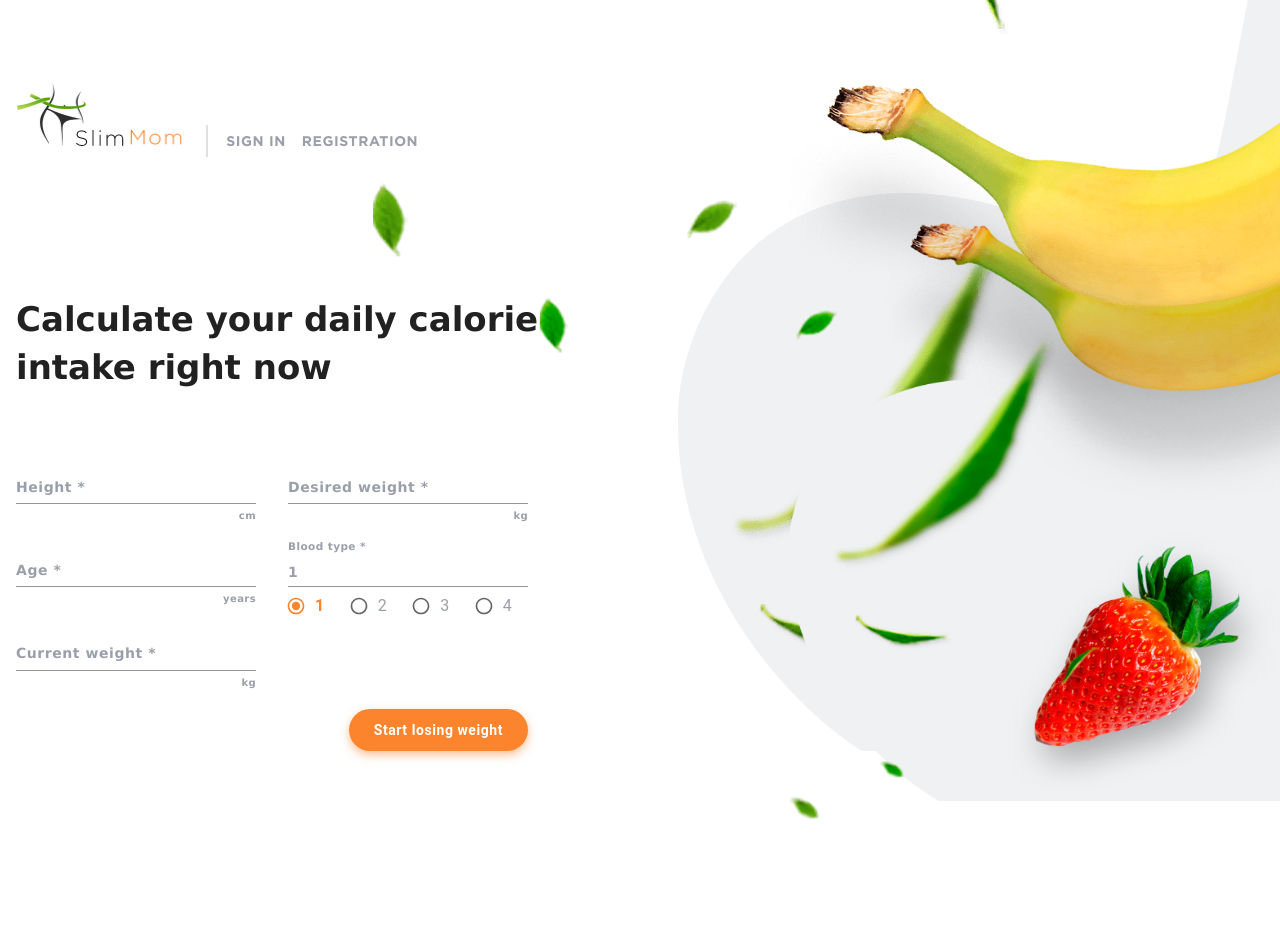
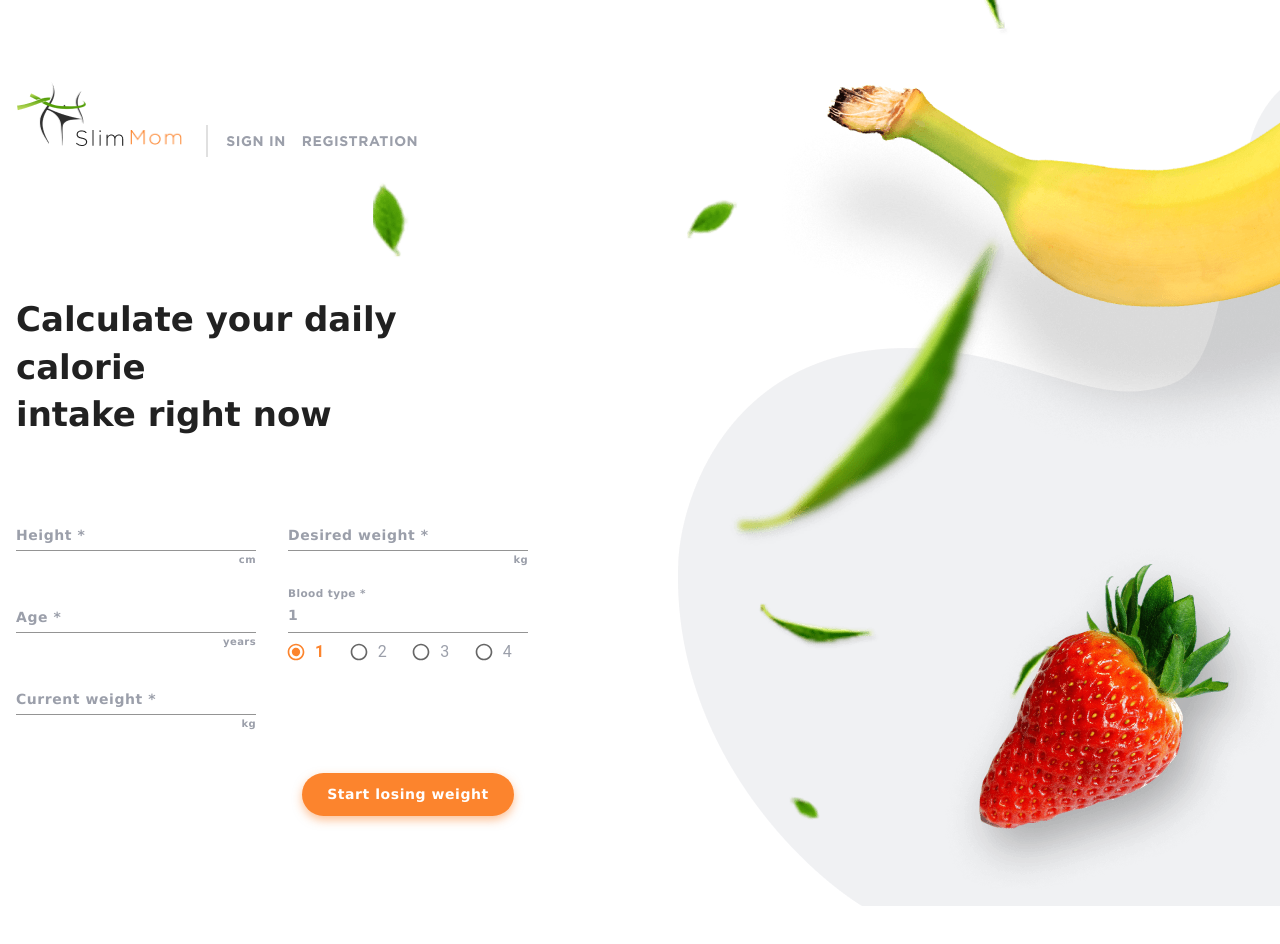
Before and after one commit to denyskuz/slimmom, a React (Create React App) app: page / in a window 1280 px wide. Before the commit the page ends 903 px from the top, so only its background shows below. Built offline with nearby package versions, Linux system fonts and the light colour scheme; no server answers.

Commit message:
Fix background

```diff
--- a/src/components/BackgroundContainer/BackgroundContainer.styled.js
+++ b/src/components/BackgroundContainer/BackgroundContainer.styled.js
@@ -2,30 +2,32 @@ import styled from 'styled-components';
 
 export const ImageContainer = styled.div`
   position: relative;
-  width: 100%;
+  max-width: 1280px;
   height: 100%;
+  margin: 0 auto;
   box-sizing: border-box;
+
+  @media screen and (min-width: 768px) {
+    width: 768px;
+  }
+
   @media screen and (min-width: 1280px) {
-    max-width: 1280px;
-    margin-left: auto;
-    margin-right: auto;
+    width: 1280px;
     background: ${props =>
-      props.visible
-        ? `linear-gradient(to left, #F0F1F3 , #fff)`
-        : 'transparent'};
+      props.visible ? `linear-gradient(to left, #F0F1F3 , #fff)` : 'transparent'};
   }
   z-index: 1;
 `;
 
 export const StrawberryImg = styled.img`
-  @media screen and (max-width: 767px) {
+  @media screen and (max-width: 767.5px) {
     display: none;
   }
   position: absolute;
   display: ${props => (props.visibleImg ? 'flex' : 'none')};
   @media screen and (max-width: 1279px) {
-    bottom: -130px;
-    right: 10px;
+    bottom: -25px;
+    right: 30px;
   }
   @media screen and (min-width: 1280px) {
     bottom: 45px;
@@ -35,14 +37,14 @@ export const StrawberryImg = styled.img`
 `;
 
 export const StrawberryAuthImg = styled.img`
-  @media screen and (max-width: 767px) {
+  @media screen and (max-width: 767.5px) {
     display: none;
   }
   position: absolute;
   display: ${props => (props.visibleImg ? 'flex' : 'none')};
   @media screen and (max-width: 1279px) {
-    bottom: -130px;
-    right: 10px;
+    bottom: 0;
+    right: 0;
   }
   @media screen and (min-width: 1280px) {
     bottom: 45px;
@@ -52,48 +54,48 @@ export const StrawberryAuthImg = styled.img`
 `;
 
 export const BananaImg = styled.img`
-  @media screen and (max-width: 767px) {
+  @media screen and (max-width: 767.5px) {
     display: none;
   }
   position: absolute;
   display: ${props => (props.visibleImg ? 'flex' : 'none')};
   @media screen and (max-width: 1279px) {
-    bottom: -300px;
+    bottom: -210px;
     right: 0px;
   }
   @media screen and (min-width: 1280px) {
     top: 0px;
     right: 0px;
   }
-  z-index: 0;
+  z-index: 2;
 `;
 
 export const LeafsImg = styled.img`
-  @media screen and (max-width: 767px) {
+  @media screen and (max-width: 767.5px) {
     display: none;
   }
   position: absolute;
   display: ${props => (props.visibleImg ? 'flex' : 'none')};
   @media screen and (max-width: 1279px) {
-    bottom: -300px;
+    bottom: -210px;
     left: 0px;
   }
   @media screen and (min-width: 1280px) {
     top: 0;
     right: 195px;
   }
-  z-index: -1;
+  z-index: 1;
 `;
 
 export const LeafsAuthImg = styled.img`
-  @media screen and (max-width: 767px) {
+  @media screen and (max-width: 767.5px) {
     display: none;
   }
   position: absolute;
   display: ${props => (props.visibleImg ? 'flex' : 'none')};
   @media screen and (max-width: 1279px) {
-    bottom: -300px;
-    left: 0px;
+    bottom: 45px;
+    left: 20px;
   }
   @media screen and (min-width: 1280px) {
     top: 0;
@@ -103,19 +105,19 @@ export const LeafsAuthImg = styled.img`
 `;
 
 export const VectorImg = styled.img`
-  @media screen and (max-width: 767px) {
+  @media screen and (max-width: 767.5px) {
     display: none;
   }
   position: absolute;
   display: ${props => (props.visibleImg ? 'flex' : 'none')};
 
   @media screen and (max-width: 1279px) {
-    bottom: -300px;
-    right: 0px;
+    bottom: -200px;
+    right: 0;
   }
   @media screen and (min-width: 1280px) {
-    bottom: 50px;
-    right: 0px;
+    bottom: 40px;
+    right: 0;
   }
   z-index: -1;
 `;
@@ -129,7 +131,6 @@ export const LeafsSide = styled.img`
   display: ${props => (props.visibleImg ? 'flex' : 'none')};
   top: 0px;
   right: 0px;
-  z-index: 0;
 `;
 
 export const LeafsFoot = styled.img`
@@ -140,5 +141,4 @@ export const LeafsFoot = styled.img`
   display: ${props => (props.visibleImg ? 'flex' : 'none')};
   bottom: 0px;
   right: 0px;
-  z-index: -1;
 `;
--- a/src/components/DailyCaloriesForm/DailyCaloriesForm.styled.js
+++ b/src/components/DailyCaloriesForm/DailyCaloriesForm.styled.js
@@ -9,13 +9,14 @@ import {
 } from '@mui/material';
 
 export const FormWrapper = styled.div`
-  width: 100%;
+  height: 100%;
   padding-top: 32px;
-  padding-bottom: 41px;
+
   @media (min-width: 768px) {
     padding-top: 100px;
-    padding-bottom: 48px;
+    padding-bottom: 150px;
   }
+
   @media (min-width: 1280px) {
     padding-top: 137px;
     padding-bottom: 111px;
@@ -29,14 +30,12 @@ export const Title = styled.h1`
   line-height: 1.4;
   letter-spacing: normal;
   margin: 0;
-  margin-bottom: 34px;
-  @media (max-width: 320px) {
-    width: 260px;
+  margin-bottom: 32px;
+  @media (min-width: 320px) {
+    width: 280px;
   }
-  @media (min-width: 320px) and (max-width: 768px) {
+  @media (min-width: 767px) {
     width: 520px;
-  }
-  @media (min-width: 320px) {
     font-size: 34px;
     margin-bottom: 68px;
   }
@@ -44,10 +43,10 @@ export const Title = styled.h1`
 
 export const Form = styled.form`
   display: grid;
-  @media (max-width: 320px) {
+  @media (max-width: 767.5px) {
     grid-auto-flow: row;
   }
-  @media (min-width: 320px) {
+  @media (min-width: 768px) {
     grid-template-columns: repeat(2, 240px);
     grid-template-rows: repeat(4, 4fr);
     column-gap: 32px;
@@ -65,17 +64,21 @@ export const Label = styled(FormControlLabel)`
   & .Mui-checked + .MuiFormControlLabel-label {
     font-weight: 700;
     color: #fc842d;
+    margin: 0;
   }
 `;
 
 export const Input = styled(TextField)`
   & input {
+    width: 240px;
+    margin: 0;
+    padding-top: 0;
+    padding-bottom: 8px;
     font-family: Verdana;
     font-weight: 700;
     font-size: 14px;
     line-height: 17px;
     letter-spacing: 0.04em;
-    width: 100%;
     color: #9b9faa;
   }
   & input:-webkit-autofill,
@@ -97,6 +100,7 @@ export const Input = styled(TextField)`
     color: #fc842d;
   }
   & p {
+    margin: 0;
     text-align: right;
     font-family: Verdana;
     font-weight: 700;
@@ -107,7 +111,7 @@ export const Input = styled(TextField)`
   }
 `;
 export const ShiftedInput = styled(Input)`
-  @media (max-width: 320px) {
+  @media (max-width: 767.5px) {
     grid-column: 1;
   }
   grid-column: 2;
@@ -135,7 +139,7 @@ export const BloodInput = styled(Input)`
 
 export const FormRadioGroup = styled(RadioGroup)`
   justify-content: space-between;
-  @media (max-width: 320px) {
+  @media (max-width: 767.5px) {
     grid-column: 1;
   }
   grid-column: 2;
@@ -161,14 +165,20 @@ export const Button = styled(MuiButton)`
     padding: 13px 25px;
     border-radius: 30px;
     text-transform: none;
+    font-family: Verdana, Geneva, Tahoma, sans-serif;
     font-weight: 700;
     font-size: 14px;
     line-height: 1.2;
     letter-spacing: 0.04em;
     background: #fc842d;
     box-shadow: 0px 4px 10px rgba(252, 132, 45, 0.5);
-    @media (max-width: 320px) {
+    @media (min-width: 320px) {
       margin-top: 40px;
+      justify-self: center;
+    }
+
+    @media (min-width: 768px) {
+      margin-top: 20px;
       justify-self: center;
     }
   }
@@ -176,12 +186,20 @@ export const Button = styled(MuiButton)`
     background: #fff;
     color: #fc842d;
   }
-  @media (max-width: 1280px) {
+    @media (max-width: 767.5px) {
+    grid-row: 6 / span 1;
+    grid-column: 1;
+    justify-self: start;
+    align-self: start;
+  }
+
+  @media (min-width: 768px) {
     grid-row: 4 / span 1;
     grid-column: 1;
     justify-self: start;
     align-self: start;
   }
+
   @media (min-width: 1280px) {
     align-self: start;
     justify-self: end;
--- a/src/components/LoginForm/LoginForm.styled.js
+++ b/src/components/LoginForm/LoginForm.styled.js
@@ -6,18 +6,13 @@ export const Form = styled.form`
   display: flex;
   flex-direction: column;
   margin: 0 auto;
-  margin-top: 60px;
   max-width: 280px;
   font-family: Verdana, Geneva, Tahoma, sans-serif;
   color: #9b9faa;
+
   @media screen and (min-width: 768px) {
-    height: 289px;
-    width: 396px;
-    max-width: none;
-    margin-left: 32px;
-  }
-  @media screen and (min-width: 1280px) {
-    margin-left: 16px;
+    max-width: 240px;
+    margin: 0;
   }
 `;
 
@@ -26,12 +21,15 @@ export const ButtonBox = styled(Box)`
   flex-direction: column;
   align-items: center;
   @media screen and (min-width: 768px) {
+    width: 396px;
     justify-content: baseline;
     flex-direction: initial;
   }
 `;
 export const Input = styled(TextField)`
   & input {
+    padding-bottom: 20px;
+    padding-top: 20px;
     font-family: Verdana;
     font-weight: 700;
     font-size: 14px;
@@ -48,6 +46,7 @@ export const Input = styled(TextField)`
     border-bottom-color: #fc842d;
   }
   & label {
+    padding-top: 20px;
     font-family: Verdana;
     font-weight: 700;
     font-size: 14px;
--- a/src/components/RegistrationForm/registrationForm.js
+++ b/src/components/RegistrationForm/registrationForm.js
@@ -6,7 +6,7 @@ import {
   LinkButton,
 } from 'components/Button/Button';
 import { register } from 'redux/services/operations';
-import { Form, ButtonBox, Input } from './registrationForm.styled';
+import { Form, ButtonBox, Input } from './RegistrationForm.styled';
 import { userRegisterSchema } from 'validation';
 
 const RegisterForm = () => {
--- a/src/pages/LoginPage/LoginPage.Styled.js
+++ b/src/pages/LoginPage/LoginPage.Styled.js
@@ -1,25 +1,29 @@
 import styled from '@emotion/styled';
+
+export const Wrapper = styled.div`
+  height: calc(100% - 82px);
+  padding-top: 40px;
+  padding-bottom: 175px;
+
+  @media screen and (min-width: 768px) {
+    padding-top: 150px;
+    padding-bottom: 280px;
+}
+`;
 
 export const Title = styled.h1`
   text-align: center;
-  margin-top: 40px;
+  margin-bottom: 40px;
   color: #fc842d;
-  font-family: 'Verdana';
+  font-family: GothamPro-Bold;
   font-style: normal;
   font-weight: 700;
   font-size: 14px;
   line-height: 17px;
   letter-spacing: 0.04em;
   text-transform: uppercase;
+
   @media screen and (min-width: 768px) {
     text-align: start;
-    margin-left: 32px;
-  }
-  @media screen and (min-width: 1280px) {
-    margin-left: 16px;
   }
 `;
-export const Container = styled.div`
-  @media screen {
-  }
-`;
--- a/src/pages/LoginPage/LoginPage.js
+++ b/src/pages/LoginPage/LoginPage.js
@@ -1,10 +1,10 @@
 import LoginForm from 'components/LoginForm/LoginForm';
 import { Helmet } from 'react-helmet-async';
-import { Title } from './LoginPage.Styled';
+import { Wrapper, Title } from './LoginPage.Styled';
 import Container from 'components/Container';
 
 export default function LoginPage() {
-  return (
+  return (<Wrapper>
     <Container>
       <Helmet>
         <title>Login</title>
@@ -12,5 +12,6 @@ export default function LoginPage() {
       <Title>Log in</Title>
       <LoginForm />
     </Container>
+  </Wrapper>
   );
 }
--- a/src/pages/MainPage/MainPage.styled.js
+++ b/src/pages/MainPage/MainPage.styled.js
@@ -1,15 +1,5 @@
 import styled from '@emotion/styled';
-import backgroundTablet from '../../images/background/background-tablet.png';
-import backgroundDesktop from '../../images/background/background-desktop.png';
 
 export const Wrapper = styled.div`
-  height: calc(100vh - 82px);
-
-  @media (min-width: 767px) {
-    background: url(${backgroundTablet}) no-repeat bottom 0 right 0 / 100% 60%;
-  }
-  @media (min-width: 1280px) {
-    background: url(${backgroundDesktop}) no-repeat bottom 0 right 0 / 60% 100%;
-    height: calc(100vh - 158px);
-  }
+  height: calc(100% - 82px);
 `;
```
Also changed, not shown: src/components/RegistrationForm/registrationForm.styled.js (+5 -2 lines), src/pages/registration/registrationPage.styled.js (+11 -8 lines).
